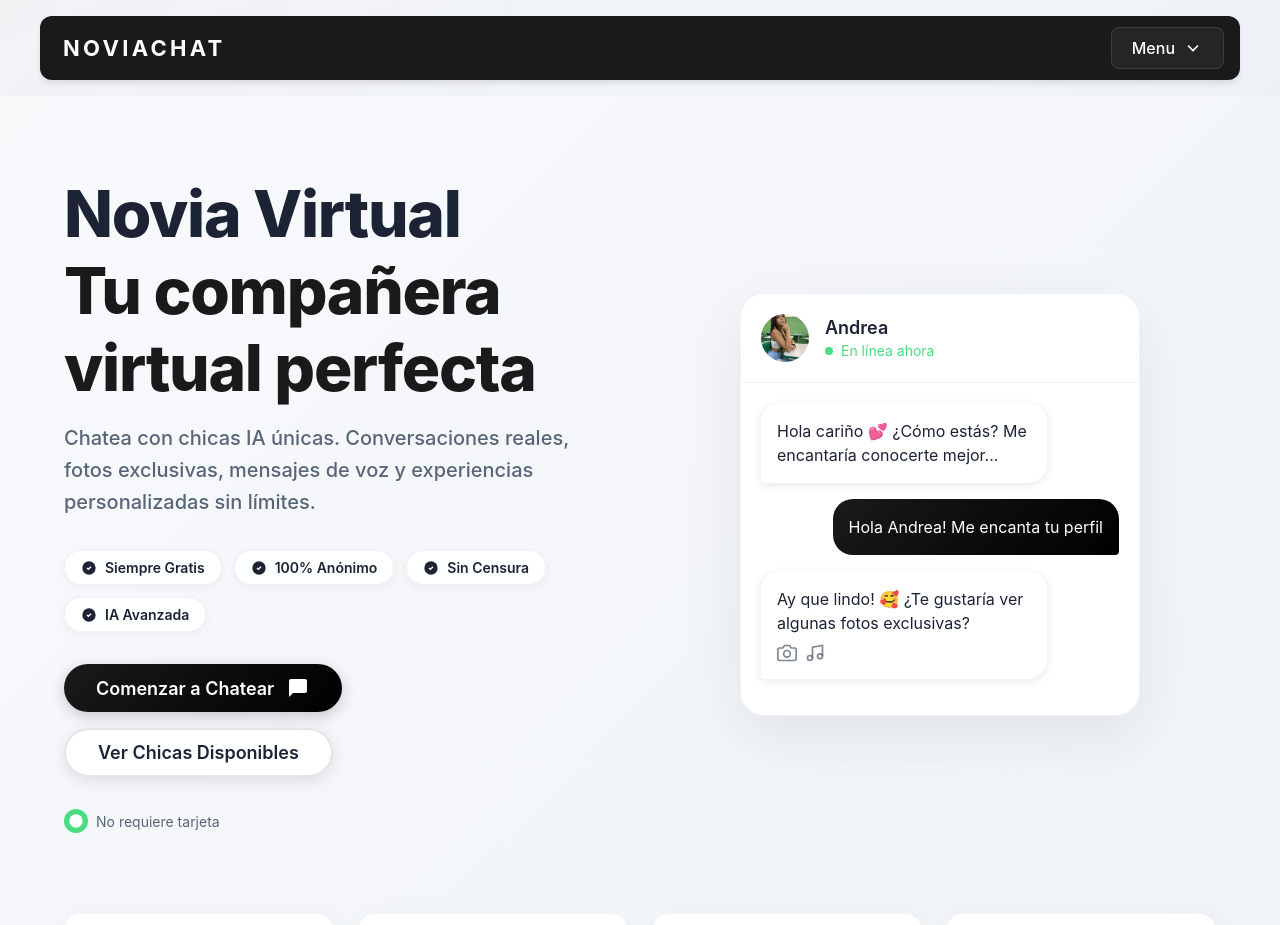
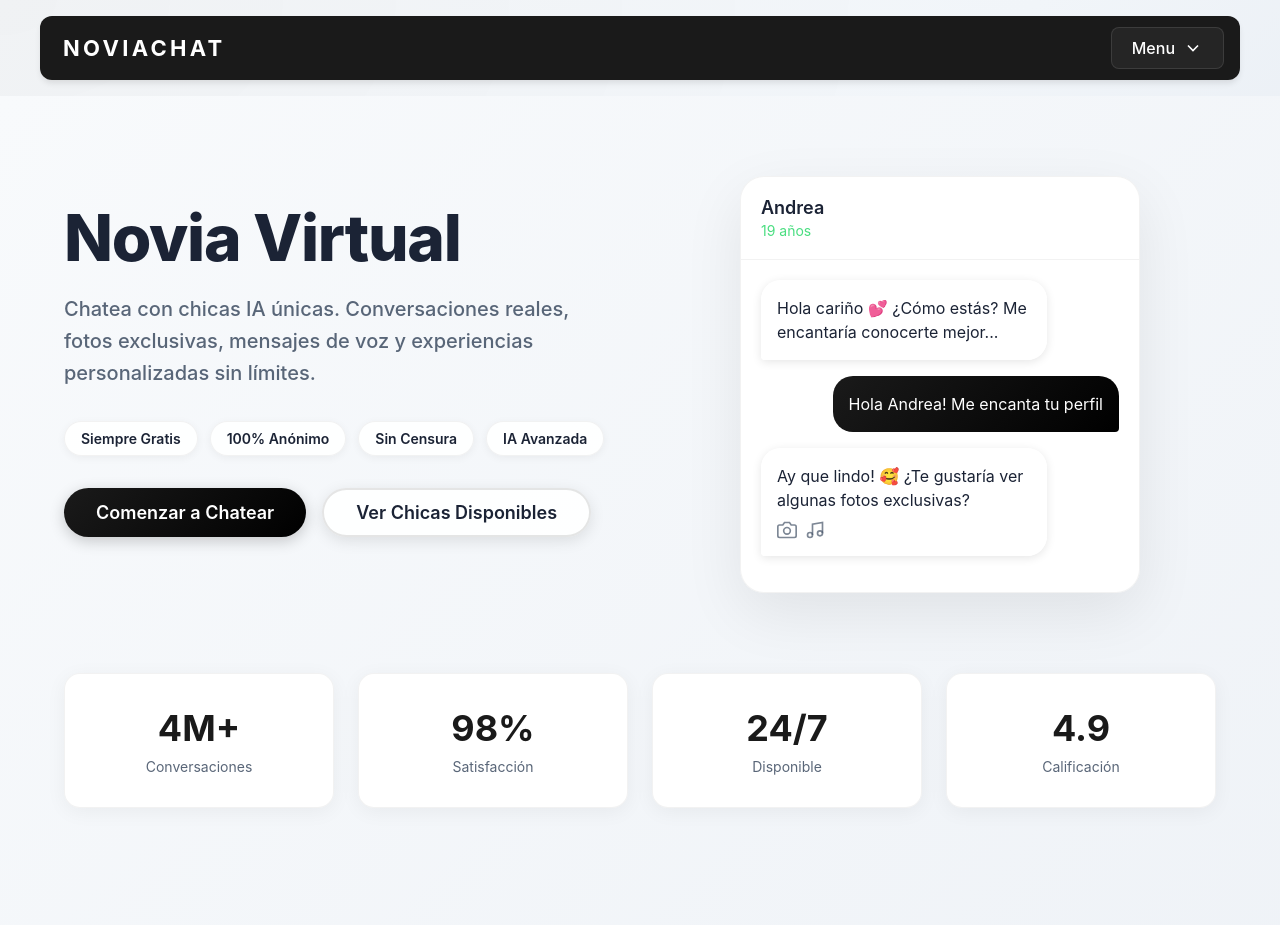
Before and after one commit to 9r89uf8/gf, a Next.js app: page / in a window 1280 px wide. Shown: the top 925 px of the page. Built offline with nearby package versions, Linux system fonts and the light colour scheme.

Commit message:
fix8/19/25

```diff
--- a/app/components/homepage/ChatPreview.js
+++ b/app/components/homepage/ChatPreview.js
@@ -1,7 +1,4 @@
-'use client';
-
 import React from 'react';
-import Image from 'next/image';
 import { CameraIcon, AudioIcon } from './icons';
 import styles from './Hero.module.css';
 
@@ -12,20 +9,10 @@ const ChatPreview = () => {
         <div className={styles.chatCard}>
           {/* Chat Header */}
           <div className={styles.chatHeader}>
-            <Image
-              src="/andrea.webp"
-              alt="Andrea"
-              className={styles.chatAvatar}
-              width={48}
-              height={48}
-              priority
-              quality={90}
-            />
             <div className={styles.chatUserInfo}>
               <h3 className={styles.chatUsername}>Andrea</h3>
               <div className={styles.onlineStatus}>
-                <span className={styles.onlineDot}></span>
-                <span>En línea ahora</span>
+                <span>19 años</span>
               </div>
             </div>
           </div>
--- a/app/components/homepage/Hero.js
+++ b/app/components/homepage/Hero.js
@@ -1,32 +1,11 @@
-'use client';
-import React, { useEffect, useState, useCallback } from 'react';
+// app/components/Hero.tsx  (no "use client")
 import Link from 'next/link';
-import { useRouter } from 'next/navigation';
-import { HERO_STATS, HERO_FEATURES, TYPING_TEXT } from './heroConstants';
-import { ChatIcon, CheckIcon, getIcon } from './icons';
-import ChatPreview from './ChatPreview';
+import dynamicM from 'next/dynamic';  // Rename the import
+import { HERO_STATS, HERO_FEATURES} from './heroConstants';
+const ChatPreview = dynamicM(() => import('./ChatPreview'), { ssr: false });
 import styles from './Hero.module.css';
 
-const Hero = () => {
-  const router = useRouter();
-  const [isNavigating, setIsNavigating] = useState(false);
-
-  // Prefetch routes on component mount for faster navigation
-  useEffect(() => {
-    router.prefetch('/dm');
-    router.prefetch('/chicas-ia');
-  }, [router]);
-
-  // Handle navigation with loading state
-  const handleNavigation = useCallback((e, href) => {
-    if (isNavigating) {
-      e.preventDefault();
-      return;
-    }
-    setIsNavigating(true);
-    // Let the Link component handle the actual navigation
-  }, [isNavigating]);
-
+export default function Hero() {
   return (
       <section className={styles.heroSection}>
         <div className={styles.heroContainer}>
@@ -37,7 +16,6 @@ const Hero = () => {
                 <h1 className={styles.heroTitle}>
                   Novia Virtual
                   <span className={styles.heroSubtitle}>
-                  <span>{TYPING_TEXT}</span>
                 </span>
                 </h1>
 
@@ -50,47 +28,25 @@ const Hero = () => {
                 <div className={styles.featureChips}>
                   {HERO_FEATURES.map((feature, index) => (
                       <div key={index} className={styles.featureChip}>
-                    <CheckIcon />
                         <span>{feature}</span>
                       </div>
                   ))}
                 </div>
 
-              {/* CTA Buttons */}
+                {/* CTA Buttons (no client code) */}
                 <div className={styles.ctaButtons}>
-                <Link
-                  href="/dm"
-                  className={`${styles.gradientButton} ${isNavigating ? styles.loading : ''}`}
-                  onClick={(e) => handleNavigation(e, '/dm')}
-                  prefetch={true}
-                >
-                  {isNavigating ? 'Cargando...' : 'Comenzar a Chatear'}
-                  {!isNavigating && <ChatIcon />}
+                  <Link href="/dm" prefetch className={styles.gradientButton}>
+                    Comenzar a Chatear
                   </Link>
-                <Link
-                  href="/chicas-ia"
-                  className={`${styles.secondaryButton} ${isNavigating ? styles.loading : ''}`}
-                  onClick={(e) => handleNavigation(e, '/chicas-ia')}
-                  prefetch={true}
-                >
-                  {isNavigating ? 'Cargando...' : 'Ver Chicas Disponibles'}
+                  <Link href="/chicas-ia" prefetch className={styles.secondaryButton}>
+                    Ver Chicas Disponibles
                   </Link>
-              </div>
-
-              {/* Trust Indicators */}
-              <div className={styles.trustIndicators}>
-                <div className={styles.trustItem}>
-                  <div className={`${styles.trustIcon} ${styles.green}`}>
-                    <CheckIcon />
-                  </div>
-                  <span>No requiere tarjeta</span>
-                </div>
                 </div>
               </div>
             </div>
 
             {/* Right Content - Chat Preview */}
-          <ChatPreview />
+            {typeof window !== 'undefined' && <ChatPreview />}
           </div>
 
           {/* Stats Section */}
@@ -98,9 +54,6 @@ const Hero = () => {
             <div className={styles.statsGrid}>
               {HERO_STATS.map((stat, index) => (
                   <div key={index} className={styles.statCard}>
-                <div className={styles.statIcon}>
-                  {getIcon(stat.icon)}
-                </div>
                     <h4 className={styles.statValue}>{stat.value}</h4>
                     <p className={styles.statLabel}>{stat.label}</p>
                   </div>
@@ -110,6 +63,4 @@ const Hero = () => {
         </div>
       </section>
   );
-};
-
-export default Hero;
+}
--- a/app/components/homepage/heroConstants.js
+++ b/app/components/homepage/heroConstants.js
@@ -12,5 +12,3 @@ export const HERO_FEATURES = [
   'Sin Censura',
   'IA Avanzada'
 ];
-
-export const TYPING_TEXT = 'Tu compañera virtual perfecta';
--- a/app/layout.js
+++ b/app/layout.js
@@ -5,7 +5,7 @@ import dynamic from 'next/dynamic';
 import Script from 'next/script';
 import './styles/globals.css';
 
-// const GoogleAnalytics = dynamic(() => import('@/app/components/google/GoogleAnalytics'), { ssr: false });
+const GoogleAnalytics = dynamic(() => import('@/app/components/google/GoogleAnalytics'), { ssr: false });
 
 // Lazy load performance monitoring
 // const WebVitalsReporter = dynamic(
@@ -48,9 +48,9 @@ const Layout = ({ children }) => {
         {/* Performance monitoring */}
         {/*<WebVitalsReporter />*/}
         {/* Load analytics after interaction */}
-        {/*<React.Suspense fallback={null}>*/}
-        {/*    <GoogleAnalytics />*/}
-        {/*</React.Suspense>*/}
+        <React.Suspense fallback={null}>
+            <GoogleAnalytics />
+        </React.Suspense>
 
         {/* Lazy load Turnstile on user interaction */}
         <Script
--- a/app/page.js
+++ b/app/page.js
@@ -5,9 +5,9 @@ import Hero from "@/app/components/homepage/Hero";
 import { Suspense } from "react";
 // ⬇️ everything below‑the‑fold is now client‑only & loads *after* LCP
 const SEOContent       = dynamicM(() => import("@/app/components/homepage/SEOContent"),        { ssr: true, loading: () => null });
-const FAQ              = dynamicM(() => import("@/app/components/homepage/FAQ"),               { ssr: false, loading: () => null });
+const FAQ              = dynamicM(() => import("@/app/components/homepage/FAQ"),               { ssr: true, loading: () => null });
 const Footer           = dynamicM(() => import("@/app/components/homepage/Footer"),            { ssr: false, loading: () => null });
-const Schema           = dynamicM(() => import("@/app/components/homepage/Schema"),            { ssr: false, loading: () => null });
+const Schema           = dynamicM(() => import("@/app/components/homepage/Schema"),            { ssr: true, loading: () => null });
 
 export const dynamic = "force-static";   // ✅ still statically rendered
 
@@ -19,30 +19,11 @@ export const metadata = {
     alternates: {
         canonical: 'https://noviachat.com',
     },
-    // Add preload hints for critical resources
-    other: {
-        'link': [
-            {
-                rel: 'preload',
-                href: '/andrea.webp',
-                as: 'image',
-                type: 'image/webp'
-            },
-        ]
-    },
     openGraph: {
         title: 'Novia Virtual Gratis | Chicas AI y Compañera IA - NoviaChat',
         description: 'Novia virtual gratis con chicas AI disponibles 24/7. Chatea con tu chica IA perfecta, compañera virtual personalizada. Mensajes, fotos y voz sin límites.',
-        url: 'https://www.noviachat.com/',
+        url: 'https://noviachat.com/',
         siteName: 'NoviaChat',
-        images: [
-            {
-                url: '/andrea.webp',
-                width: 1200,
-                height: 630,
-                alt: 'Novia Virtual Gratis - Chicas AI y Compañera IA en NoviaChat',
-            },
-        ],
         locale: 'es_ES',
         type: 'website',
     },
@@ -66,7 +47,7 @@ export const metadata = {
             'max-snippet': -1,
         },
     },
-    metadataBase: new URL('https://www.noviachat.com'),
+    metadataBase: new URL('https://noviachat.com'),
     authors: [{ name: 'NoviaChat Team' }],
     publisher: 'NoviaChat',
     formatDetection: {
@@ -85,10 +66,10 @@ const Home = () => {
         <main style={{ minHeight: '100vh', background: 'linear-gradient(135deg, #f8fafc 0%, #e2e8f0 100%)' }}>
             <Hero/>
             <SEOContent/>
+            <FAQ />
+            <Schema/>
             <Suspense fallback={null}>
-                <FAQ />
                 <Footer />
-                <Schema/>
             </Suspense>
         </main>
     );
```
Also changed, not shown: app/novia-virtual/page.js (+5 -17 lines). Lines whose indentation alone changed are shown as unchanged.
